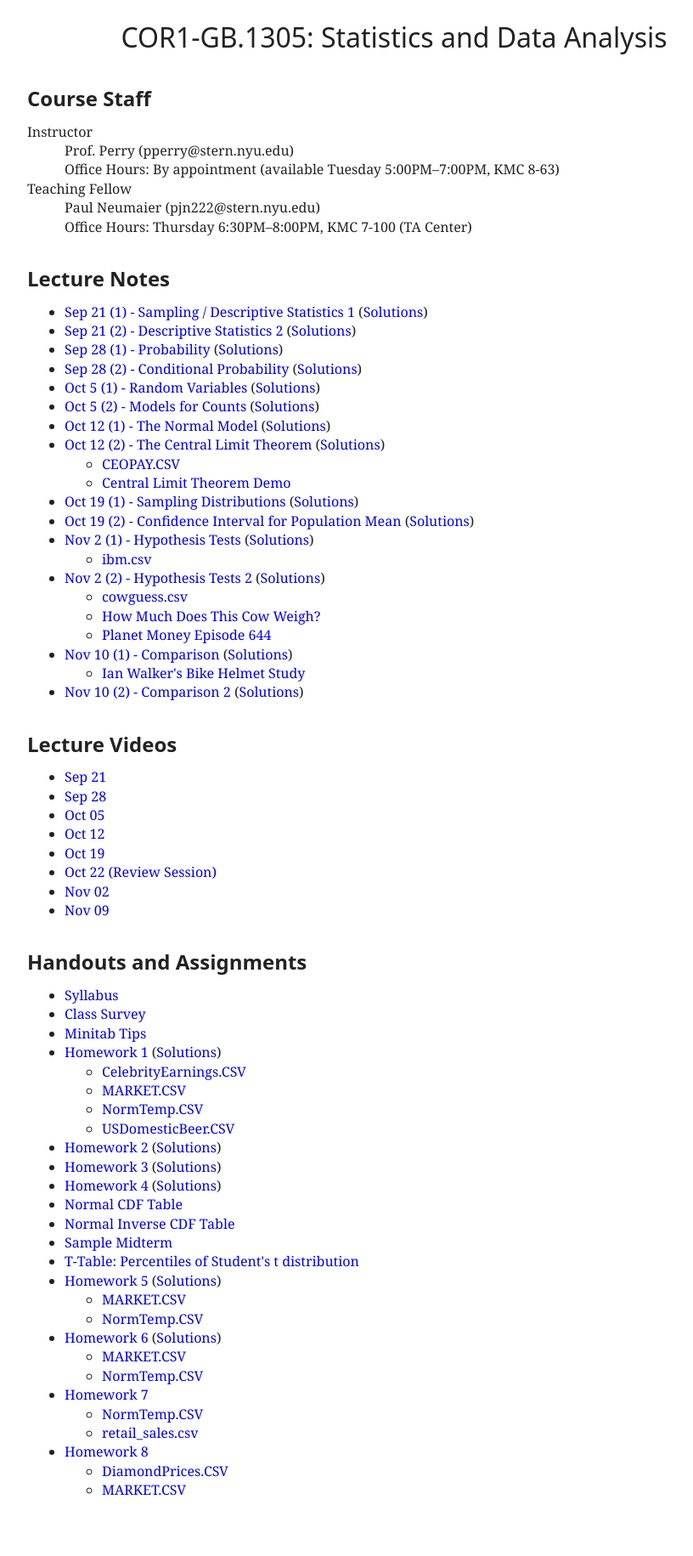
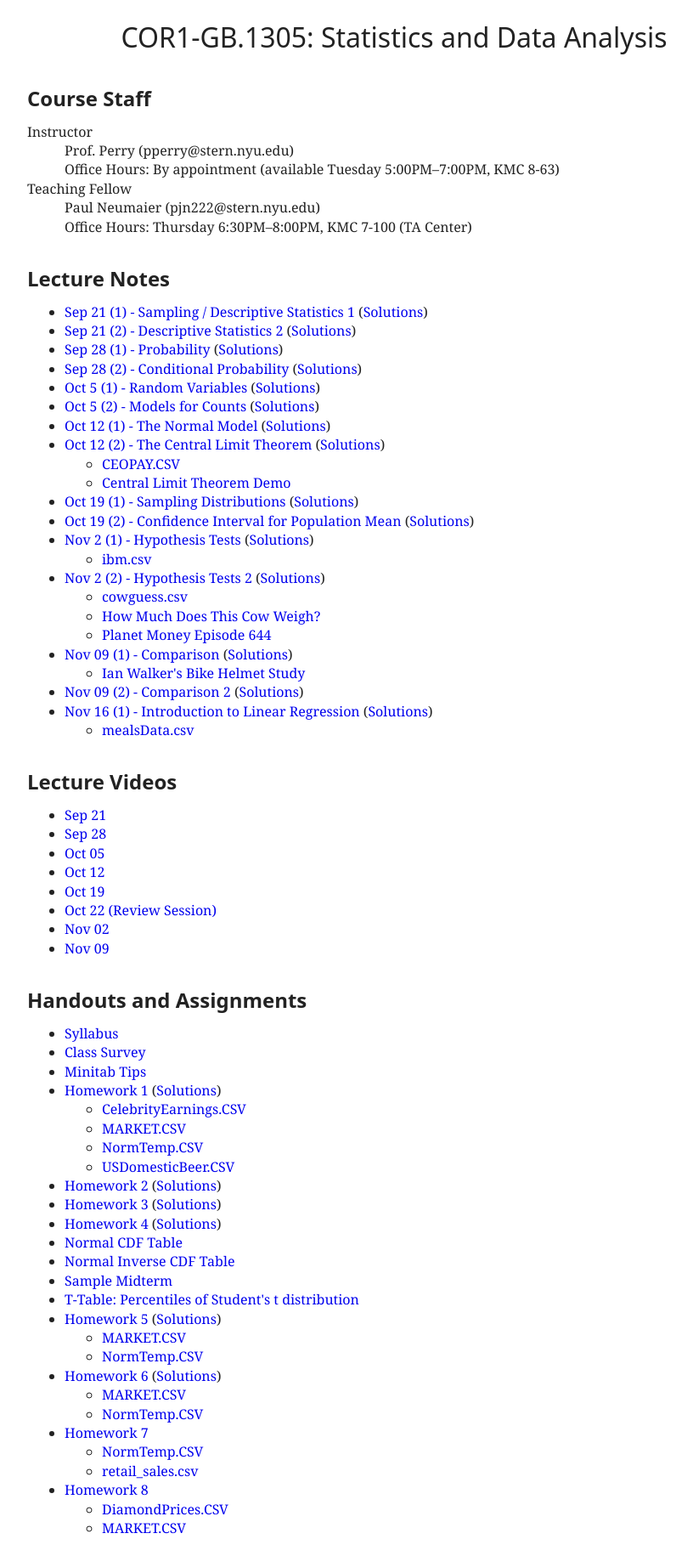
Before and after one commit to patperry/patperry.github.com, a Jekyll site: the page built from course/cor1305/index.html, in a window 1280 px wide. Shown: the whole page at 85% size, without its empty margins (176-992 px from the left). Built offline with Jekyll 4.4.1, drawn with Linux system fonts in a browser that asks for light colours; before the commit the page ends 1787 px from its top, so only the background shows below that.

Commit message:
add reg-intro handout

```diff
--- a/course/cor1305/index.html
+++ b/course/cor1305/index.html
@@ -57,21 +57,21 @@ stylesheet: /css/main.css?v=1
       <li><a href="http://www.npr.org/sections/money/2015/07/17/422881071/how-much-does-this-cow-weigh">How Much Does This Cow Weigh?</a>
       <li><a href="http://www.npr.org/sections/money/2015/08/07/430372183/episode-644-how-much-does-this-cow-weigh">Planet Money Episode 644</a>
     </ul>
-  <li><a href="lecture/compare.pdf">Nov 10 (1) - Comparison</a>
+  <li><a href="lecture/compare.pdf">Nov 09 (1) - Comparison</a>
     (<a href="lecture/compare-sol.pdf">Solutions</a>)
     <ul>
       <li><a href="http://www.drianwalker.com/overtaking/">Ian Walker's Bike Helmet Study</a>
     </ul>
-  <li><a href="lecture/compare2.pdf">Nov 10 (2) - Comparison 2</a>
+  <li><a href="lecture/compare2.pdf">Nov 09 (2) - Comparison 2</a>
     (<a href="lecture/compare2-sol.pdf">Solutions</a>)
-<!--
-  <li><a href="lecture/assoc.pdf">Nov 17 (1) - Association and Causation</a>
-    (<a href="lecture/assoc-sol.pdf">Solutions</a>)
-  <li><a href="lecture/reg-intro.pdf">Nov 17 (2) - Introduction to Linear Regression</a>
+  <li><a href="lecture/reg-intro.pdf">Nov 16 (1) - Introduction to Linear Regression</a>
     (<a href="lecture/reg-intro-sol.pdf">Solutions</a>)
     <ul>
       <li><a href="data/mealsData.csv">mealsData.csv</a>
     </ul>
+<!--
+  <li><a href="lecture/assoc.pdf">Nov 17 (1) - Association and Causation</a>
+    (<a href="lecture/assoc-sol.pdf">Solutions</a>)
   <li><a href="lecture/reg-inference.pdf">Dec 1 (1) - Regression Inference and Forecasting</a>
     (<a href="lecture/reg-inference-sol.pdf">Solutions</a>)
   <li><a href="lecture/reg-diagnostics.pdf">Dec 1 (2) - Regression Diagnostics</a>
```
Also changed, not shown: 2 other files.
